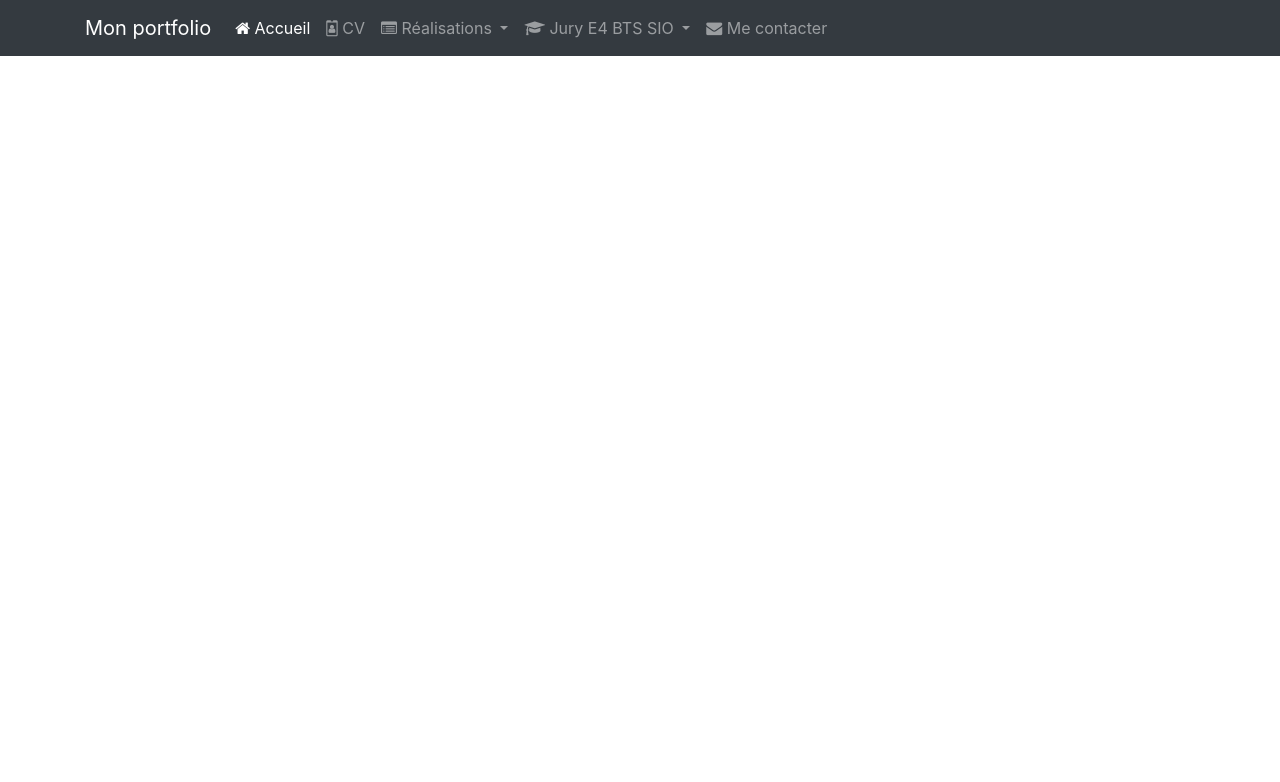
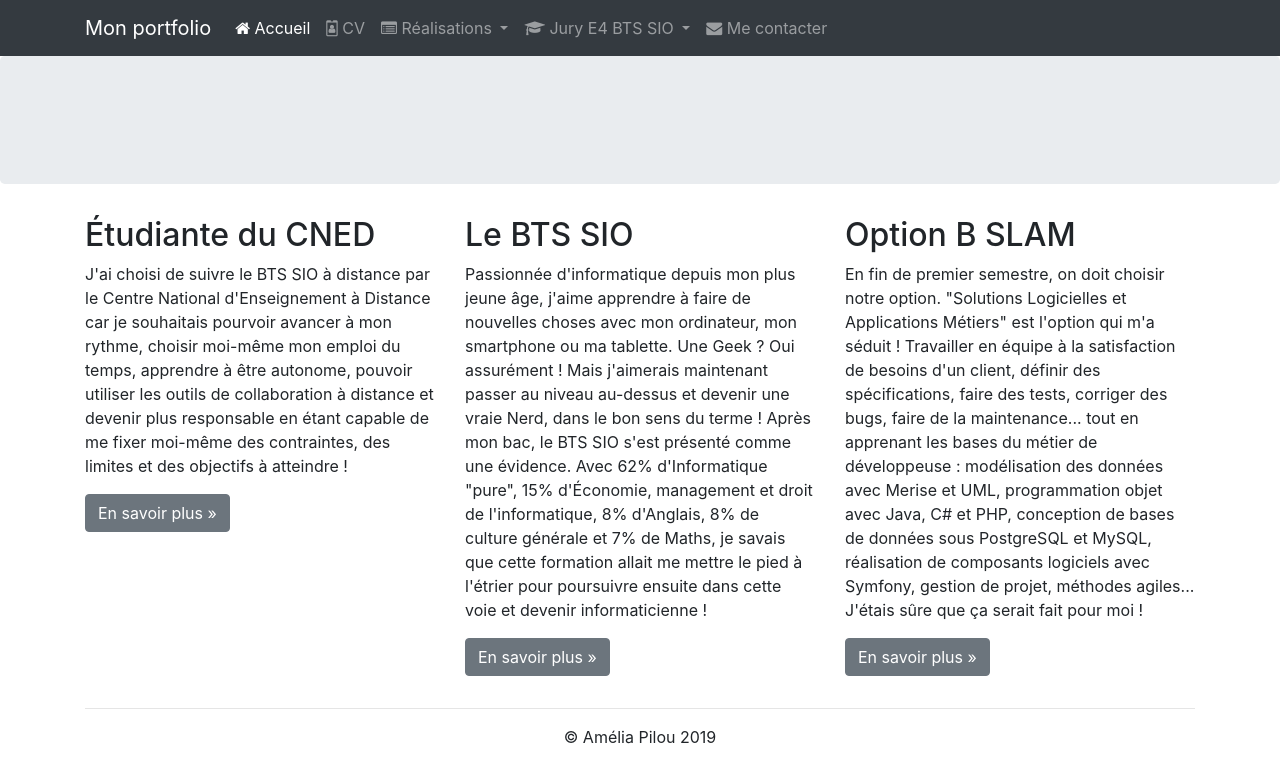
Before and after one commit to RCLEMENT404/rclement404.github.io, a plain HTML site: page index.html in a window 1280 px wide. Drawn offline with nearby package versions, Linux system fonts and the light colour scheme.

Commit message:
Ajout d'un pied de page Task #5 - Ajouter un pied de page

```diff
--- a/index.html
+++ b/index.html
@@ -113,6 +113,64 @@
             </div>
         </nav>
         <h1>Bonjour et bienvenu sur mon portfolio !</h1>
+        <div class="jumbotron"></div> <!-- Emplacement pour le contenu principal de la page -->
+        <footer>
+            <div class="container">
+                <div class="row">
+                    <div class="col-lg-4">
+                        <h2>Étudiante du CNED</h2>
+                        <p>J'ai choisi de suivre le BTS SIO à distance par le Centre National
+                            d'Enseignement à Distance car je souhaitais pourvoir avancer à mon rythme,
+                            choisir moi-même mon emploi du temps, apprendre à être autonome, pouvoir
+                            utiliser les outils de collaboration à distance et devenir plus responsable en
+                            étant capable de me fixer moi-même des contraintes, des limites et des
+                            objectifs à atteindre !
+                        </p>
+                        <p><a class="btn btn-secondary" href="http://www.cned.fr" target="_blank"
+                              role="button">En savoir plus »</a>
+                        </p>
+                    </div>
+                    <div class="col-lg-4">
+                        <h2>Le BTS SIO</h2>
+                        <p>Passionnée d'informatique depuis mon plus jeune âge, j'aime apprendre à faire
+                            de nouvelles choses avec mon ordinateur, mon smartphone ou ma tablette. Une
+                            Geek ? Oui assurément ! Mais j'aimerais maintenant passer au niveau au-dessus
+                            et devenir une vraie Nerd, dans le bon sens du terme ! Après mon bac, le BTS
+                            SIO s'est présenté comme une évidence. Avec 62% d'Informatique "pure", 15%
+                            d'Économie, management et droit de l'informatique, 8% d'Anglais, 8% de culture
+                            générale et 7% de Maths, je savais que cette formation allait me mettre le
+                            pied à l'étrier pour poursuivre ensuite dans cette voie et devenir
+                            informaticienne !
+                        </p>
+                        <p><a class="btn btn-secondary" href="https://fr.wikipedia.org/wiki/Brevet_de_tec
+                              hnicien_supérieur_-_Services_informatiques_aux_organisations"
+                              target="_blank" role="button">En savoir plus »</a>
+                        </p>
+                    </div>
+                    <div class="col-lg-4">
+                        <h2>Option B SLAM</h2>
+                        <p>En fin de premier semestre, on doit choisir notre option. "Solutions
+                            Logicielles et Applications Métiers" est l'option qui m'a séduit&nbsp;!
+                            Travailler en équipe à la satisfaction de besoins d'un client, définir des
+                            spécifications, faire des tests, corriger des bugs, faire de la maintenance...
+                            tout en apprenant les bases du métier de développeuse : modélisation des
+                            données avec Merise et UML, programmation objet avec Java, C# et PHP,
+                            conception de bases de données sous PostgreSQL et MySQL, réalisation de
+                            composants logiciels avec Symfony, gestion de projet, méthodes agiles...
+                            J'étais sûre que ça serait fait pour moi !
+                        </p>
+                        <p><a class="btn btn-secondary" href="http://www.onisep.fr/Ressources/Univers-For
+                              mation/Formations/Post-bac/BTS-Services-informatiques-aux-organisations-opt
+                              ion-B-solutions-logicielles-et-applications-metiers" target="_blank"
+                              role="button">En savoir plus »</a>
+                        </p>
+                    </div>
+                </div>
+                <hr>
+                <p class="text-center" id="copyright">© Amélia Pilou 2019</p>
+            </div>
+        </footer>
+
 
 
         <!-- Optional JavaScript -->
```
